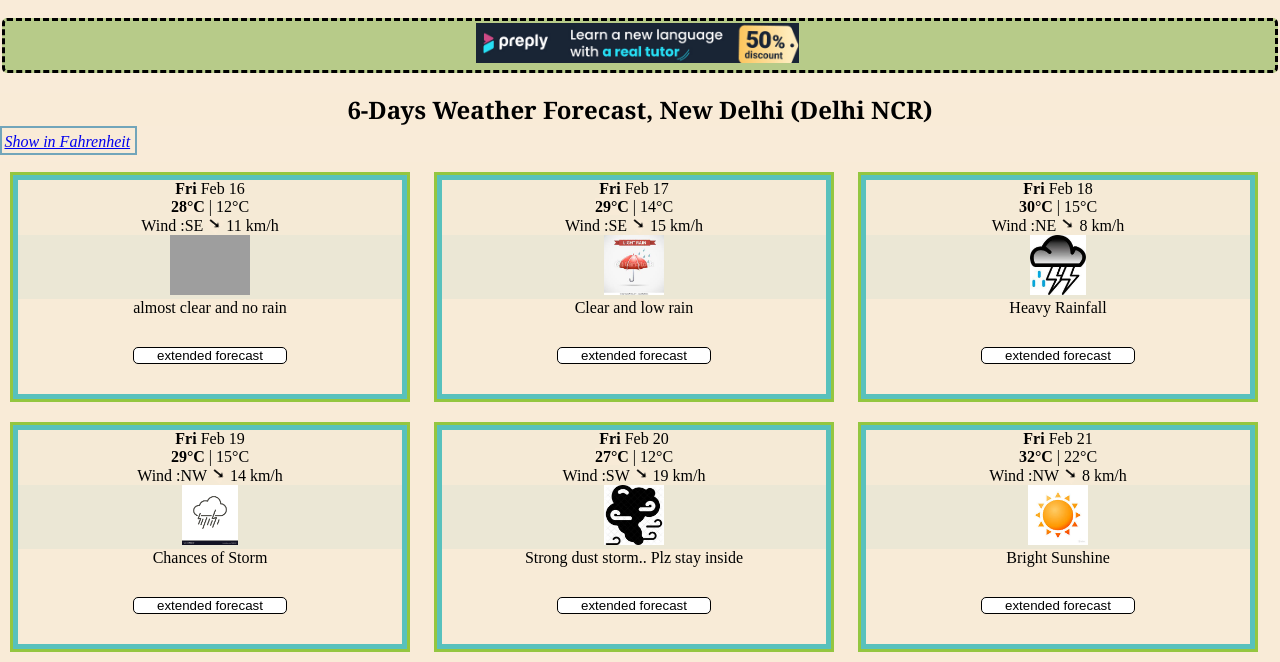
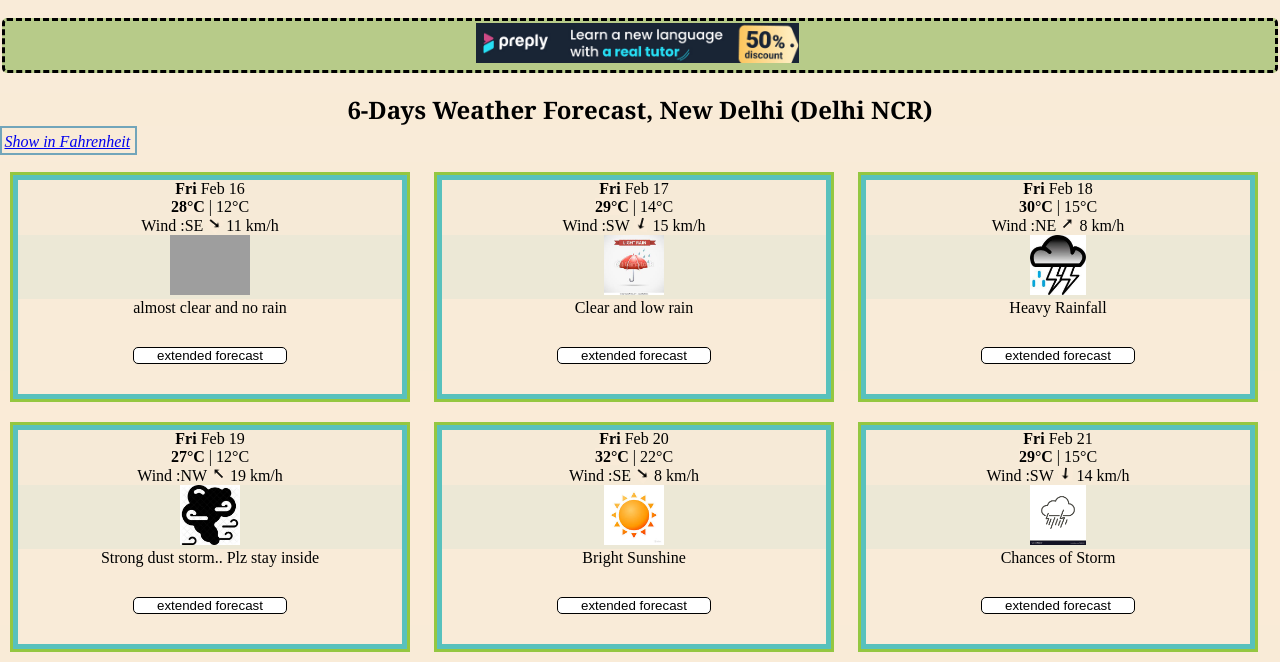
Before and after one commit to RashidSiddiqui2004/weatherForecastingGDSC, a plain HTML site: page fiveDays.html in a window 1280 px wide. Shown: the part 138-800 px from the top of the page. Drawn offline with nearby package versions, Linux system fonts and the light colour scheme; grey boxes are pictures that could not be loaded.

Commit message:
Modified main page and subpages

```diff
--- a/fiveDays.html
+++ b/fiveDays.html
@@ -87,8 +87,8 @@
         <br>
 
 
-        <div class="grid">
-            <div class="row">
+        <div class="grid" >
+            <div class="row" data-aos="flip-right">
                 <div class="forecast" style="width: 30%;">
                     <div>
                         <div class="meta">
@@ -121,8 +121,8 @@
                         <div class="meta">
                             <div class="date"><strong>Fri</strong> Feb 17</div>
                             <div class="temperature"><strong>29°C</strong> | 14°C</div>
-                            <div class="windspeed">Wind :SE <img class="wind-arrow" src="images\wind.jpg"
-                                    style="transform: rotate(129deg); width: 15px;" /> 15 km/h</div>
+                            <div class="windspeed">Wind :SW <img class="wind-arrow" src="images\wind.jpg"
+                                    style="transform: rotate(195deg); width: 15px;" /> 15 km/h</div>
                             <div class="rain"></div>
                         </div>
 
@@ -150,7 +150,7 @@
                             <div class="date"><strong>Fri</strong> Feb 18</div>
                             <div class="temperature"><strong>30°C</strong> | 15°C</div>
                             <div class="windspeed">Wind :NE <img class="wind-arrow" src="images\wind.jpg"
-                                    style="transform: rotate(129deg); width: 15px;" /> 8 km/h</div>
+                                    style="transform: rotate(45deg); width: 15px;" /> 8 km/h</div>
                             <div class="rain"></div>
                         </div>
 
@@ -173,41 +173,16 @@
 
             </div>
 
-            <div class="row">
+            <div class="row" data-aos="flip-left">
+
+
                 <div class="forecast" style="width: 30%;">
                     <div>
                         <div class="meta">
                             <div class="date"><strong>Fri</strong> Feb 19</div>
-                            <div class="temperature"><strong>29°C</strong> | 15°C</div>
+                            <div class="temperature"><strong>27°C</strong> | 12°C</div>
                             <div class="windspeed">Wind :NW <img class="wind-arrow" src="images\wind.jpg"
-                                    style="transform: rotate(129deg); width: 15px;" /> 14 km/h</div>
-
-                        </div>
-
-                        <div class="details">
-                            <img src="images\storm.jpg" style="height: 60px;"
-                                alt="almost clear and no rain; style:float">
-
-                            <div class="text">
-                                <p>Chances of Storm</p>
-
-                                <div class="hourly-link">
-                                    <button href="https://weather-and-climate.com/5-day-hourly-forecast,New-Delhi,India"
-                                        style="cursor: pointer; width: 40%">extended
-                                        forecast</button>
-                                </div>
-                            </div>
-                        </div>
-                    </div>
-                </div>
-
-                <div class="forecast" style="width: 30%;">
-                    <div>
-                        <div class="meta">
-                            <div class="date"><strong>Fri</strong> Feb 20</div>
-                            <div class="temperature"><strong>27°C</strong> | 12°C</div>
-                            <div class="windspeed">Wind :SW <img class="wind-arrow" src="images\wind.jpg"
-                                    style="transform: rotate(129deg); width: 15px;" /> 19 km/h</div>
+                                    style="transform: rotate(315deg); width: 15px;" /> 19 km/h</div>
 
                         </div>
 
@@ -231,9 +206,9 @@
                 <div class="forecast" style="width: 30%;">
                     <div>
                         <div class="meta">
-                            <div class="date"><strong>Fri</strong> Feb 21</div>
+                            <div class="date"><strong>Fri</strong> Feb 20</div>
                             <div class="temperature"><strong>32°C</strong> | 22°C</div>
-                            <div class="windspeed">Wind :NW <img class="wind-arrow" src="images\wind.jpg"
+                            <div class="windspeed">Wind :SE <img class="wind-arrow" src="images\wind.jpg"
                                     style="transform: rotate(129deg); width: 15px;" /> 8 km/h</div>
 
                         </div>
@@ -255,12 +230,39 @@
                     </div>
                 </div>
 
+                <div class="forecast" style="width: 30%;">
+                    <div>
+                        <div class="meta">
+                            <div class="date"><strong>Fri</strong> Feb 21</div>
+                            <div class="temperature"><strong>29°C</strong> | 15°C</div>
+                            <div class="windspeed">Wind :SW <img class="wind-arrow" src="images\wind.jpg"
+                                    style="transform: rotate(185deg); width: 15px;" /> 14 km/h</div>
+
+                        </div>
+
+                        <div class="details">
+                            <img src="images\storm.jpg" style="height: 60px;"
+                                alt="almost clear and no rain; style:float">
+
+                            <div class="text">
+                                <p>Chances of Storm</p>
+
+                                <div class="hourly-link">
+                                    <button href="https://weather-and-climate.com/5-day-hourly-forecast,New-Delhi,India"
+                                        style="cursor: pointer; width: 40%">extended
+                                        forecast</button>
+                                </div>
+                            </div>
+                        </div>
+                    </div>
+                </div>
+
             </div>
 
         </div>
 
 
-        <div class="box head1">
+        <div class="box head1" data-aos="zoom-out">
 
             <div class="title">
                 <h2 style="height: 30px; text-decoration: underline;"> Monthly Averages </h2>
@@ -270,7 +272,7 @@
                 weather <br>
                 is like in a specific month?</p>
 
-            <div class="t1">
+            <div class="t1" data-aos="flip-left">
                 <table style="width:60%; height: 10%; text-align: center; margin-bottom: 10px;
                  padding: 5px; background-color: rgba(99, 205, 24, 0.669);
                 margin: auto; text-align: center; margin-bottom: 5px;">
```
Also changed, not shown: index.html (+5 -10 lines).
